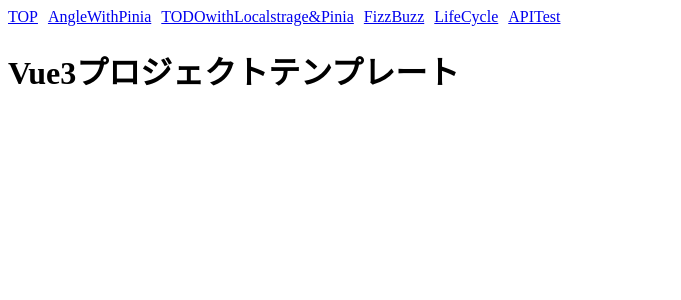
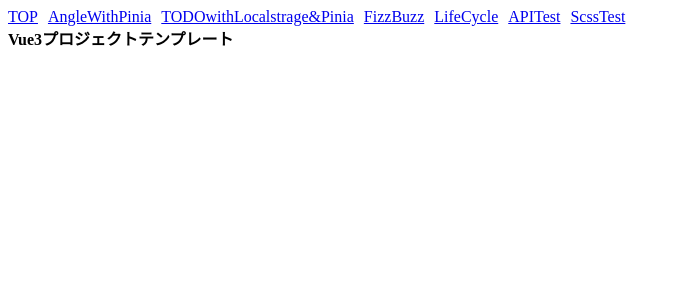
Before and after one commit to fumi-sagawa/vue3-template, a Vue app: page /#/ in a window 1280 px wide. Shown: the top 300 px of the page, without its empty margins (0-681 px from the left). Built offline with nearby package versions, Linux system fonts and the light colour scheme.

Commit message:
ADD:globalSCSSファイル、設定追加

```diff
--- /dev/null
+++ b/src/assets/scss/functions.scss
@@ -0,0 +1,8 @@
+@use 'variables';
+
+@mixin mq($breakpoint: md) {
+  //メインで使用するブレイクポイントを指定
+  @media #{map-get(variables.$breakpoints, $breakpoint)} {
+    @content;
+  }
+}
--- /dev/null
+++ b/src/assets/scss/index.scss
@@ -0,0 +1,3 @@
+@forward 'functions';
+@forward 'variables';
+@forward 'reset';
--- /dev/null
+++ b/src/assets/scss/reset.scss
@@ -0,0 +1,179 @@
+@use 'variables' as *;
+/*
+html5doctor.com Reset Stylesheet
+v1.6.1
+Last Updated: 2010-09-17
+Author: Richard Clark - http://richclarkdesign.com
+Twitter: @rich_clark
+*/
+
+html,
+body,
+div,
+span,
+object,
+iframe,
+h1,
+h2,
+h3,
+h4,
+h5,
+h6,
+p,
+blockquote,
+pre,
+abbr,
+address,
+cite,
+code,
+del,
+dfn,
+em,
+img,
+ins,
+kbd,
+q,
+samp,
+small,
+strong,
+sub,
+sup,
+var,
+b,
+i,
+dl,
+dt,
+dd,
+ol,
+ul,
+li,
+fieldset,
+form,
+label,
+legend,
+table,
+caption,
+tbody,
+tfoot,
+thead,
+tr,
+th,
+td,
+article,
+aside,
+canvas,
+details,
+figcaption,
+figure,
+footer,
+header,
+hgroup,
+menu,
+nav,
+section,
+summary,
+time,
+mark,
+audio,
+video {
+  margin: 0;
+  padding: 0;
+  border: 0;
+  outline: 0;
+  font-size: 100%;
+  vertical-align: baseline;
+  background: transparent;
+}
+
+body {
+  line-height: 1;
+}
+
+article,
+aside,
+details,
+figcaption,
+figure,
+footer,
+header,
+hgroup,
+menu,
+nav,
+section {
+  display: block;
+}
+
+nav ul {
+  list-style: none;
+}
+
+blockquote,
+q {
+  quotes: none;
+}
+
+blockquote:before,
+blockquote:after,
+q:before,
+q:after {
+  content: '';
+  content: none;
+}
+
+a {
+  margin: 0;
+  padding: 0;
+  font-size: 100%;
+  vertical-align: baseline;
+  background: transparent;
+}
+
+/* change colours to suit your needs */
+ins {
+  background-color: #ff9;
+  color: #000;
+  text-decoration: none;
+}
+
+/* change colours to suit your needs */
+mark {
+  background-color: #ff9;
+  color: #000;
+  font-style: italic;
+  font-weight: bold;
+}
+
+del {
+  text-decoration: line-through;
+}
+
+abbr[title],
+dfn[title] {
+  border-bottom: 1px dotted;
+  cursor: help;
+}
+
+table {
+  border-collapse: collapse;
+  border-spacing: 0;
+}
+
+/* change border colour to suit your needs */
+hr {
+  display: block;
+  height: 1px;
+  border: 0;
+  border-top: 1px solid #cccccc;
+  margin: 1em 0;
+  padding: 0;
+}
+
+input,
+select {
+  vertical-align: middle;
+}
+
+html {
+  font-size: $font;
+  font-family: $font;
+}
--- /dev/null
+++ b/src/assets/scss/variables.scss
@@ -0,0 +1,17 @@
+// Site color
+$color-main: red;
+// $color-sub: #ccc;
+
+// Base font-size
+$size: 62.5%;
+// Base font-family
+$font: 'Helvetica Neue', Arial, 'Hiragino Kaku Gothic ProN', 'Hiragino Sans',
+  Meiryo, sans-serif;
+
+// メディアクエリ設定
+$breakpoints: (
+  // min-width
+  'sm': 'screen and (min-width: 375px)',
+  'md': 'screen and (min-width: 768px)',
+  'lg': 'screen and (min-width: 1366px)'
+) !default;
--- a/src/components/Projects/Links.vue
+++ b/src/components/Projects/Links.vue
@@ -8,6 +8,7 @@
     <router-link to="/fizzbuzz">FizzBuzz</router-link>
     <router-link to="/lifecycle">LifeCycle</router-link>
     <router-link to="/apitest">APITest</router-link>
+    <router-link to="/scssTest">ScssTest</router-link>
   </div>
 </template>
 
--- /dev/null
+++ b/src/pages/ScssTest/ScssTest.vue
@@ -0,0 +1,41 @@
+<script setup lang="ts"></script>
+
+<template>
+  <div>
+    <h1>画面幅で背景色が変わります</h1>
+    <div class="min0">min0px</div>
+    <div class="min375">min375px</div>
+    <div class="min768">min768px</div>
+    <div class="min1366">min1366px</div>
+    <div class="scssVariable">scss変数</div>
+  </div>
+</template>
+
+<style lang="scss" scoped>
+.min0 {
+  font-weight: bold;
+  background-color: rgb(212, 212, 212);
+}
+
+@include mq(sm) {
+  .min375 {
+    font-weight: bold;
+    background-color: rgb(255, 228, 228);
+  }
+}
+
+@include mq(md) {
+  .min768 {
+    background-color: rgb(229, 247, 235);
+  }
+}
+@include mq(lg) {
+  .min1366 {
+    background-color: rgb(228, 237, 255);
+  }
+}
+
+.scssVariable {
+  color: $color-main;
+}
+</style>
--- a/src/router.ts
+++ b/src/router.ts
@@ -5,6 +5,7 @@ import Angle from '@/pages/Angle/Angle.vue';
 import ToDo from '@/pages/ToDo/ToDo.vue';
 import LifeCycle from '@/pages/LifeCycle/LifeCycle.vue';
 import APITest from '@/pages/APITest/APITest.vue';
+import ScssTest from '@/pages/ScssTest/ScssTest.vue';
 
 // ルートの定義
 const routes = [
@@ -14,6 +15,7 @@ const routes = [
   { path: '/fizzbuzz', component: FizzBuzzPage },
   { path: '/lifecycle', component: LifeCycle },
   { path: '/apitest', component: APITest },
+  { path: '/scssTest', component: ScssTest },
 ];
 
 // ルーターの作成
--- a/vite.config.ts
+++ b/vite.config.ts
@@ -15,4 +15,14 @@ export default defineConfig({
       '@/': path.join(__dirname, './src/'),
     },
   },
+  css: {
+    preprocessorOptions: {
+      scss: {
+        additionalData: `@use "@/assets/scss/" as *;`,
+        //Dart Sassから@useになったためこちらを使用。importの場合は以下のように記載
+        // additionalData: `@import "@/assets/scss/";`,
+        // additionalData: `$color-main: red;`,
+      },
+    },
+  },
 });
```
Also changed, not shown: 1 other file (tests, documents, lock files or other folders).
